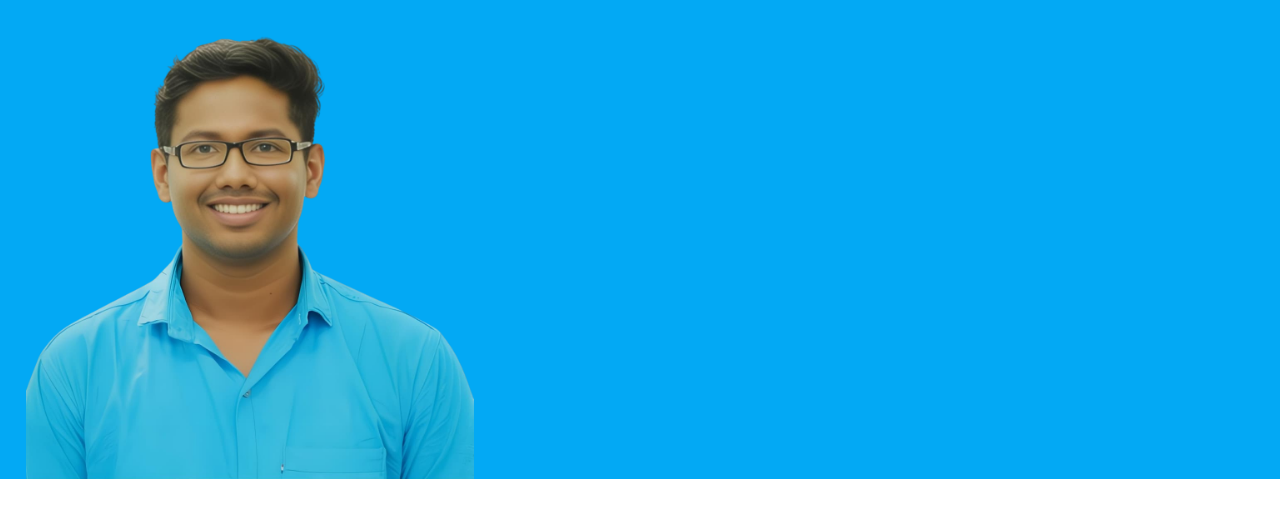
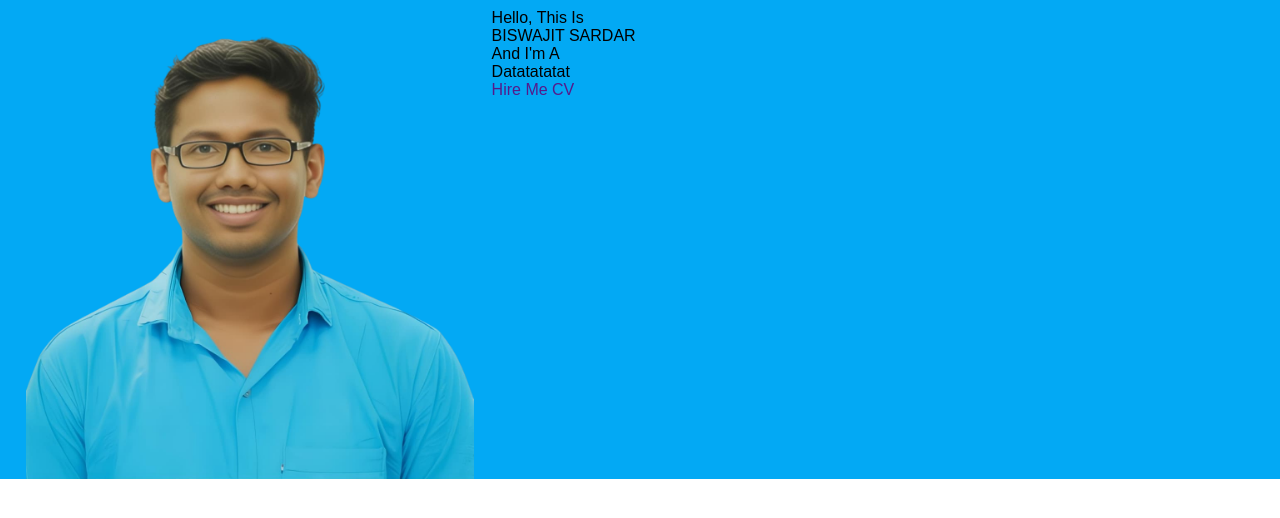
Before and after one commit to Biswajit-Sardar/Portfolio, a plain HTML site: page index.html in a window 1280 px wide. Shown: the part 90-608 px from the top of the page. Drawn offline with Linux system fonts and the light colour scheme.

Commit message:
Add layout adjustments and new content structure in index.html and style.css

```diff
--- a/css/style.css
+++ b/css/style.css
@@ -122,5 +122,11 @@ nav{
     height: auto;
     margin-left: 2%;
     margin-top: -3%;
+}
+.box{
+    margin-top: 25px;
+    margin-left: 18px;
+}
+.box1{
 
 }
--- a/index.html
+++ b/index.html
@@ -7,7 +7,8 @@
     <link rel="stylesheet" href="css/style.css">
 </head>
 <body>
-    <div class="big-box"><!--Starting nava bar-->
+    <div class="big-box">
+    <!--Starting nava bar-->
     <nav>
         <div class="logo">BiSWAJIT</div>
 
@@ -21,9 +22,21 @@
             <a href="#">Contact</a>
         </div>
     </nav>
+    <!--hero section-->
     <div class="big-box1">
         <img src="img/mypic1.png" alt="">
-        <div class="big-box2">Hello, This is</div>
+        <div class="box">
+            <div class="box1">Hello, This is</div>
+            <div class="box2">BISWAJIT SARDAR</div>
+            <div class="box3">
+                <div class="box31">And I'm a</div>
+                <div class="box32">Datatatatat</div>
+            </div>
+            <div class="link">
+                <a href="">Hire me </a>
+                <a href="">CV</a>
+            </div>
+        </div>
     </div>
     </div>
 
```
